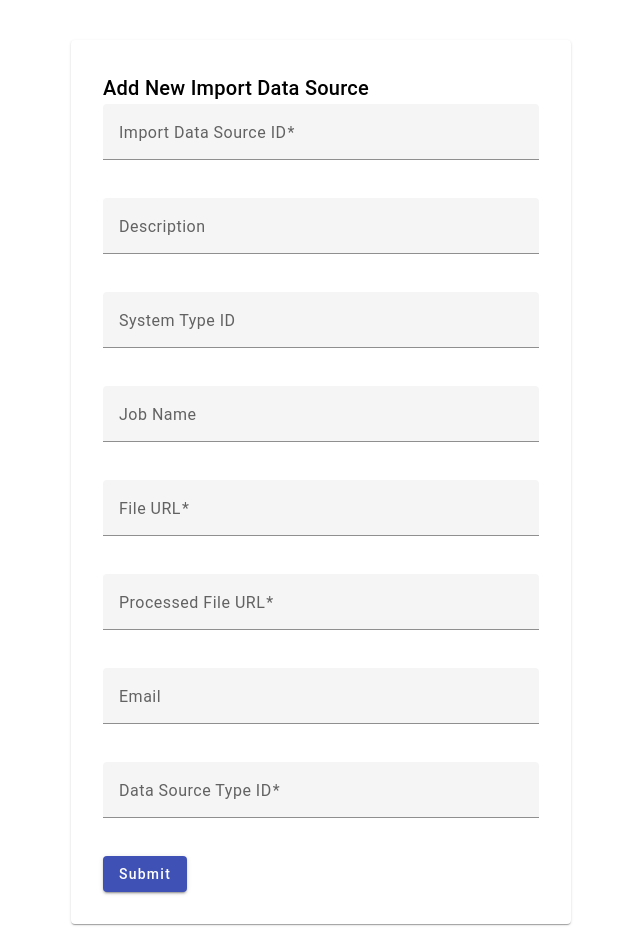
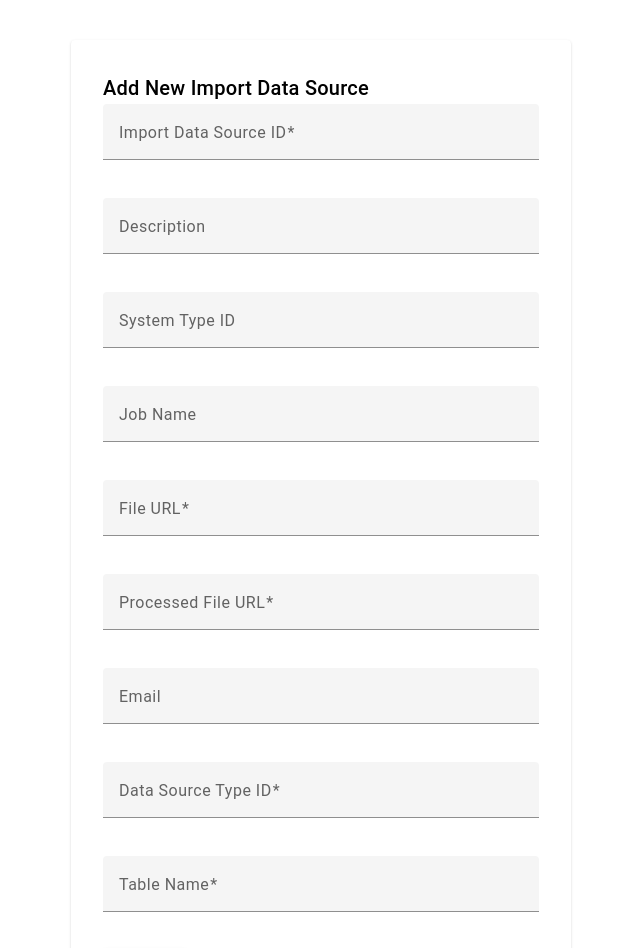
Before and after one commit to HennyPerkal/GenericFileSystem-front, an Angular app: page /add-import-data-source in a window 1280 px wide. Shown: the top 948 px of the page, without its empty margins (319-959 px from the left). Built offline with nearby package versions, Linux system fonts and the light colour scheme.

Commit message:
added tableName field to importDataSource component

```diff
--- a/src/app/component/import-data-source/import-data-source.component.html
+++ b/src/app/component/import-data-source/import-data-source.component.html
@@ -42,6 +42,11 @@
           <input matInput formControlName="dataSourceTypeId" type="number" required />
         </mat-form-field>
 
+        <mat-form-field appearance="fill">
+          <mat-label>Table Name</mat-label>
+          <input matInput formControlName="dataSourceTypeId" type="number" required />
+        </mat-form-field>
+
         <button mat-raised-button color="primary" type="submit">Submit</button>
       </form>
     </mat-card>
--- a/src/app/component/import-data-source/import-data-source.component.ts
+++ b/src/app/component/import-data-source/import-data-source.component.ts
@@ -38,6 +38,7 @@ export class ImportDataSourceComponent implements OnInit {
       urlFileAfterProcess: ['', Validators.required],
       email: ['', Validators.email],
       dataSourceTypeId: [null, Validators.required],
+      tableName: ['', Validators.required],
     });
   }
 
```
